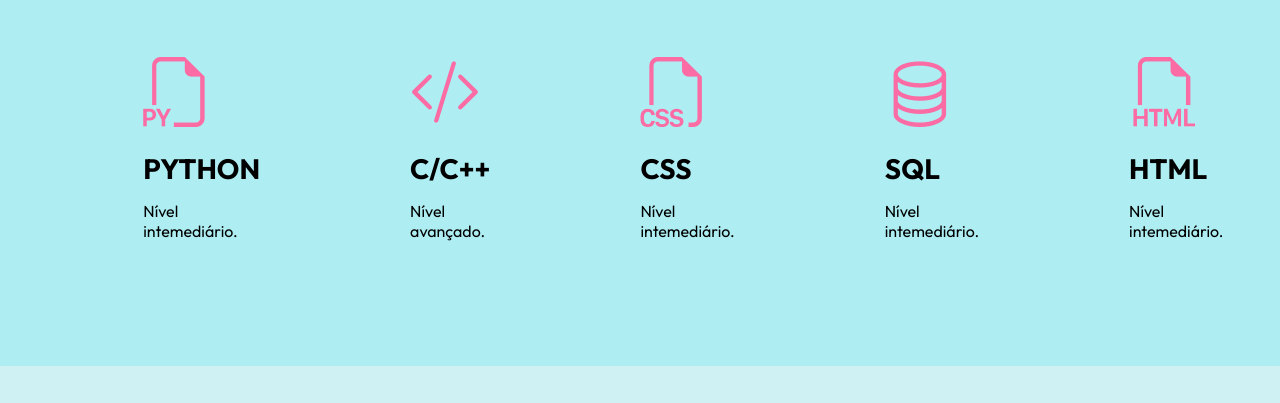
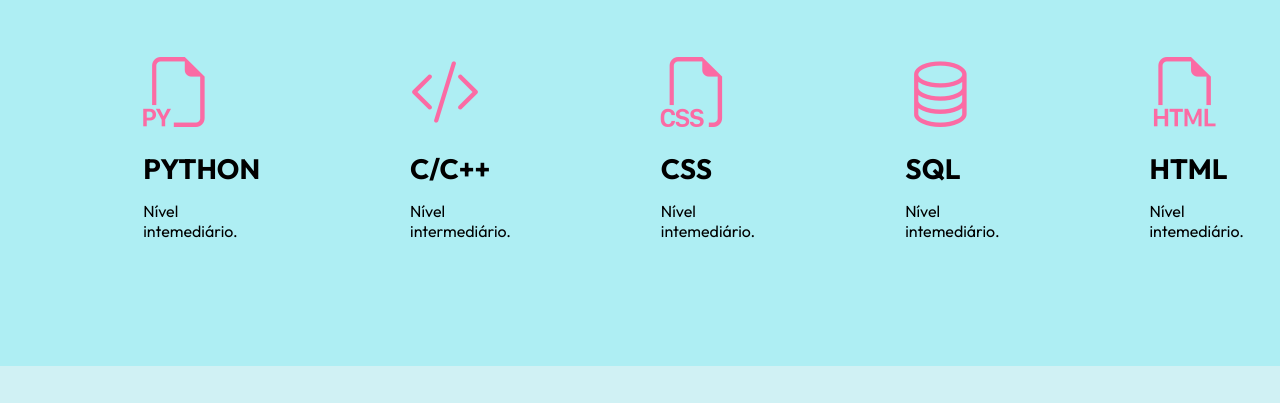
Before and after one commit to marcelemrofka/portfolio_ma, a plain HTML site: page index.html in a window 1280 px wide. Shown: the part 821-1224 px from the top of the page. Drawn offline with nearby package versions, Linux system fonts and the light colour scheme.

Commit message:
Update index.html

```diff
--- a/index.html
+++ b/index.html
@@ -91,7 +91,7 @@
                 <div class="especialidades-box">
                     <i class="bi bi-code-slash"></i>
                     <h3>C/C++</h3>
-                    <p> Nível avançado.</p>
+                    <p> Nível intermediário.</p>
                 </div><!--ESPECIALIDADES-BOX-->
 
                 <div class="especialidades-box">
```
